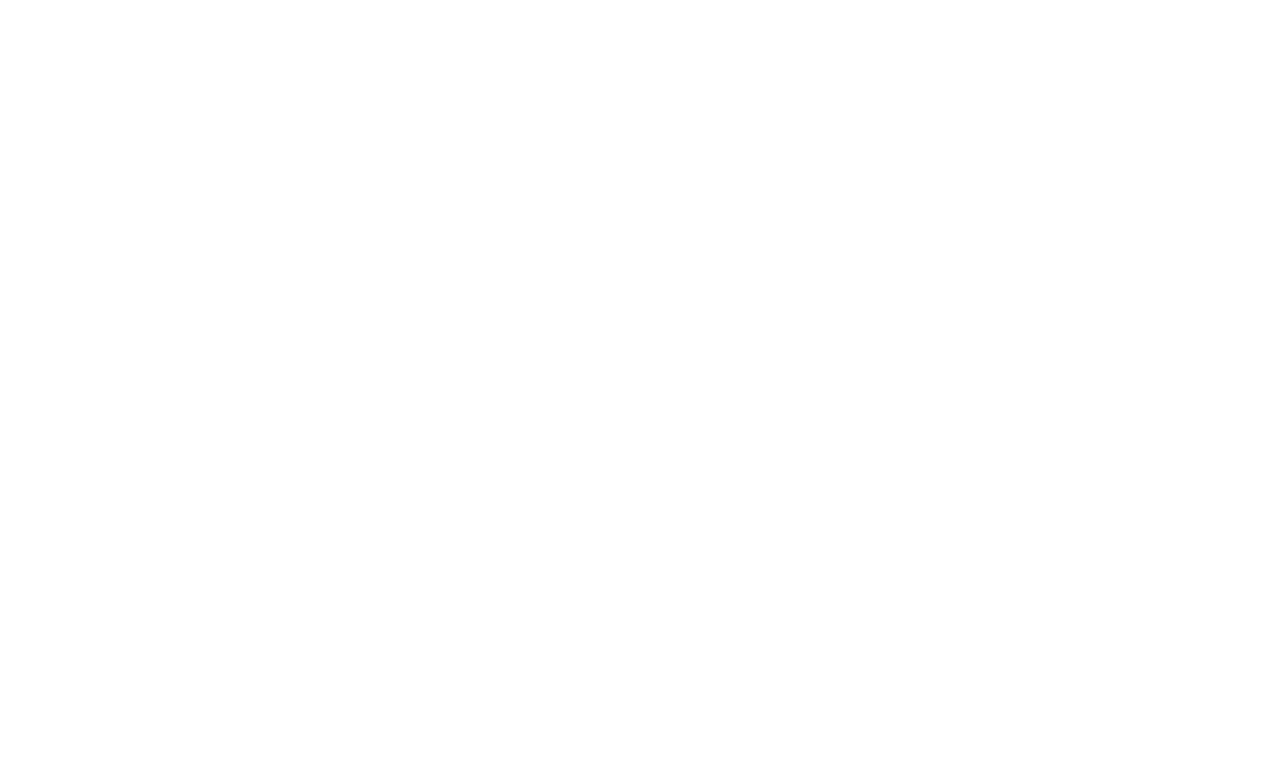
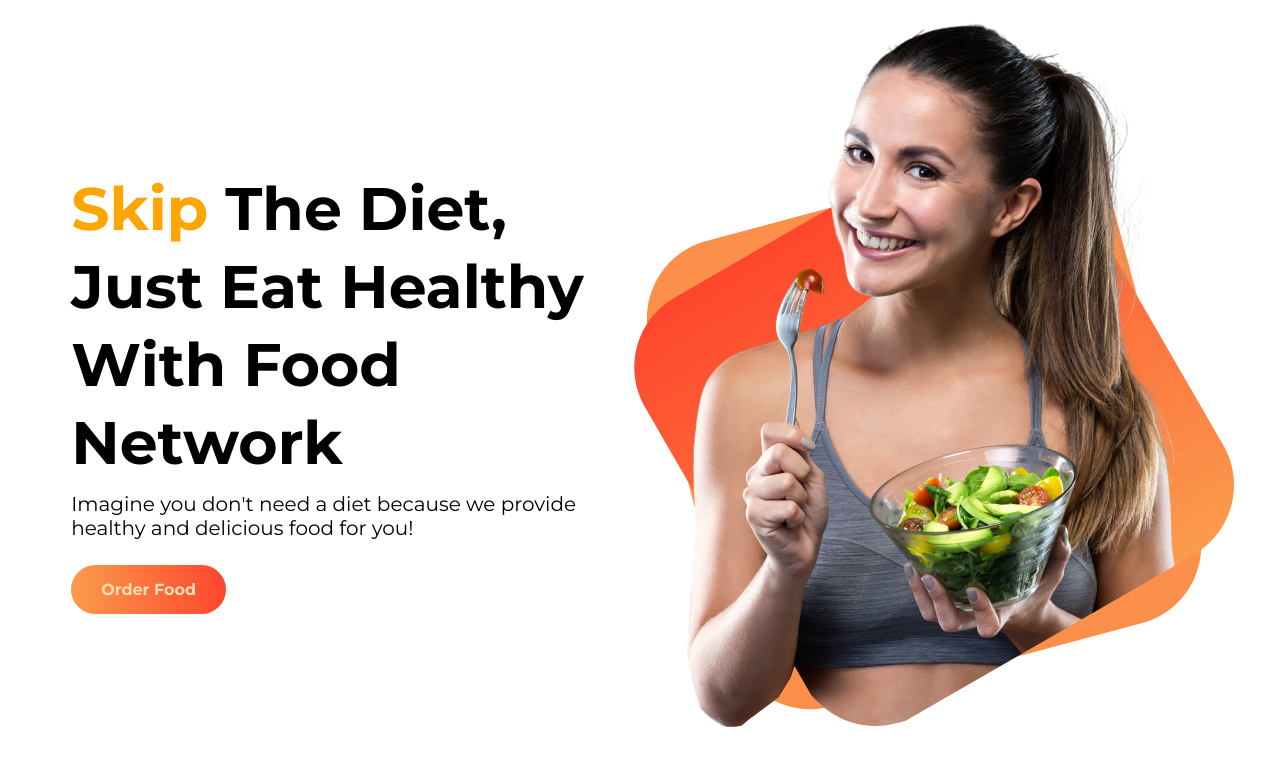
Before and after one commit to lbbiplob/food-site, a plain HTML site: page index.html in a window 1280 px wide. Drawn offline with Linux system fonts and the light colour scheme.

Commit message:
top area

```diff
--- a/index.html
+++ b/index.html
@@ -4,9 +4,27 @@
     <meta charset="UTF-8">
     <meta http-equiv="X-UA-Compatible" content="IE=edge">
     <meta name="viewport" content="width=device-width, initial-scale=1.0">
-    <title>Document</title>
+    <title>Eating site</title>
+    <link rel="preconnect" href="https://fonts.googleapis.com">
+    <link rel="preconnect" href="https://fonts.gstatic.com" crossorigin>
+    <link href="https://fonts.googleapis.com/css2?family=Montserrat:wght@400;700;900&family=Poppins&display=swap"
+        rel="stylesheet">
+    <link rel="stylesheet" href="style.css">
 </head>
 <body>
+    <section class="top-containar">
+        <div class="top-left">
+            <h1 class="top-heading"><span class="orenge">Skip</span> The Diet,</h1>
+            <h1 class="top-heading">Just Eat Healthy</h1>
+            <h1 class="top-heading">With Food Network</h1>
+            <p>Imagine you don't need a diet because we provide
+            healthy and delicious food for you!</p>
+            <a class="order-btn" href="#">Order Food</a>
+        </div>
+        <div class="top-image">
+            <img src="images/main.png" alt="">
+        </div>
+    </section>
 
 </body>
 </html>
--- /dev/null
+++ b/style.css
@@ -0,0 +1,47 @@
+body{
+      font-family: 'Montserrat', sans-serif;
+
+}
+.top-containar{
+    display: flex;
+    justify-content: center;
+    align-items: center;
+}
+.top-left{
+    width: 80%;
+    margin-left: 5%;
+}
+.orenge{
+    color: orange;
+}
+.top-heading{
+        font-family: 'Montserrat';
+        font-style: normal;
+        font-weight: 700;
+        font-size: 60px;
+        line-height: 130%;
+        margin: 0;
+
+}
+.top-left p {
+
+    font-style: normal;
+    font-weight: 500;
+    font-size: 20px;
+    margin-bottom: 40px;
+    margin-top: 10px;
+
+}
+
+.order-btn{
+    text-decoration: none;
+    color: wheat;
+    font-weight: bold;
+    padding: 15px 30px;
+    border-radius: 30px;
+    background: linear-gradient(88.33deg, #FBA24F -7.64%, #FF1E1E 145.94%);
+
+}
+.top-image{
+    width: 100%;
+}
```
